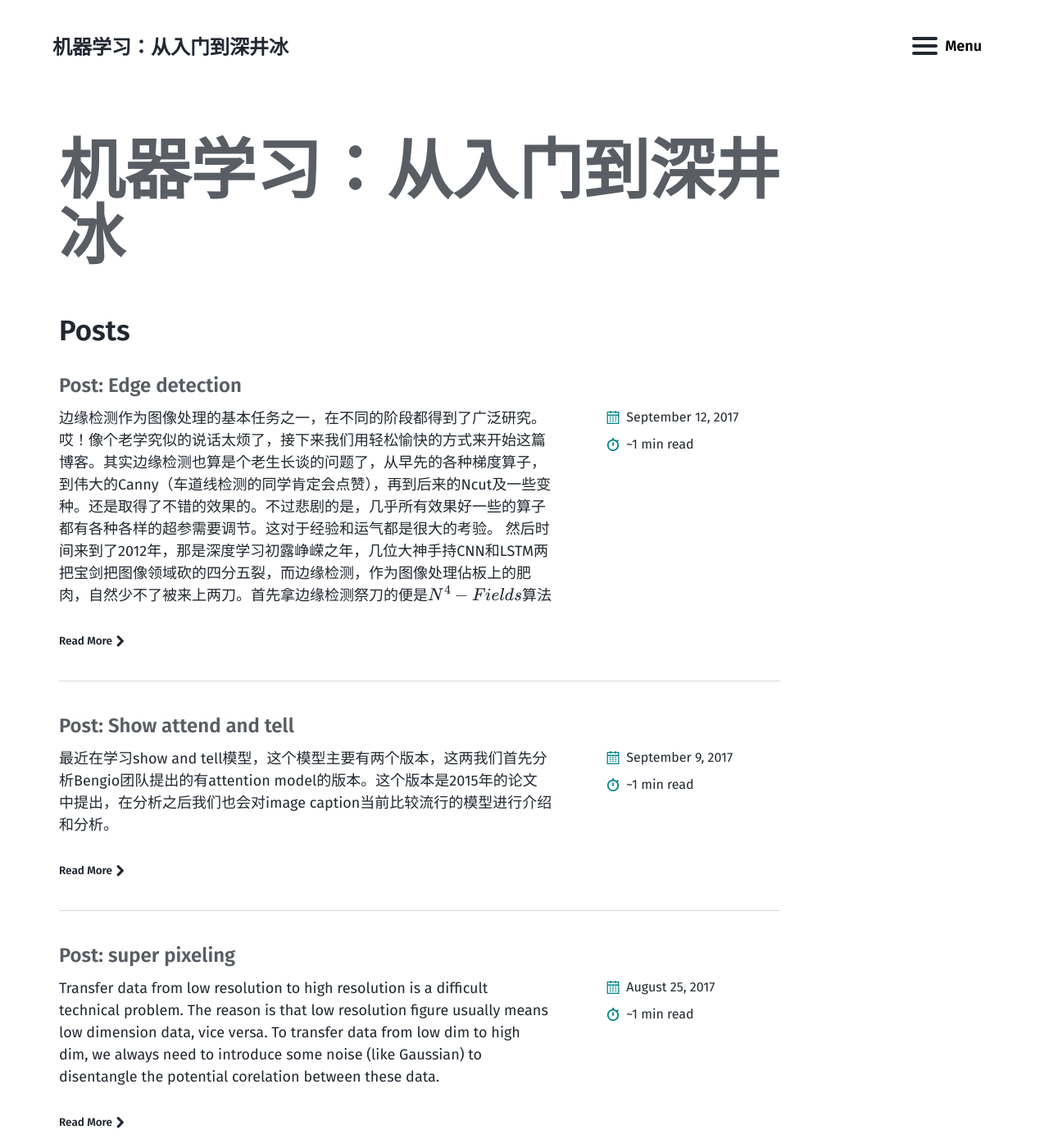
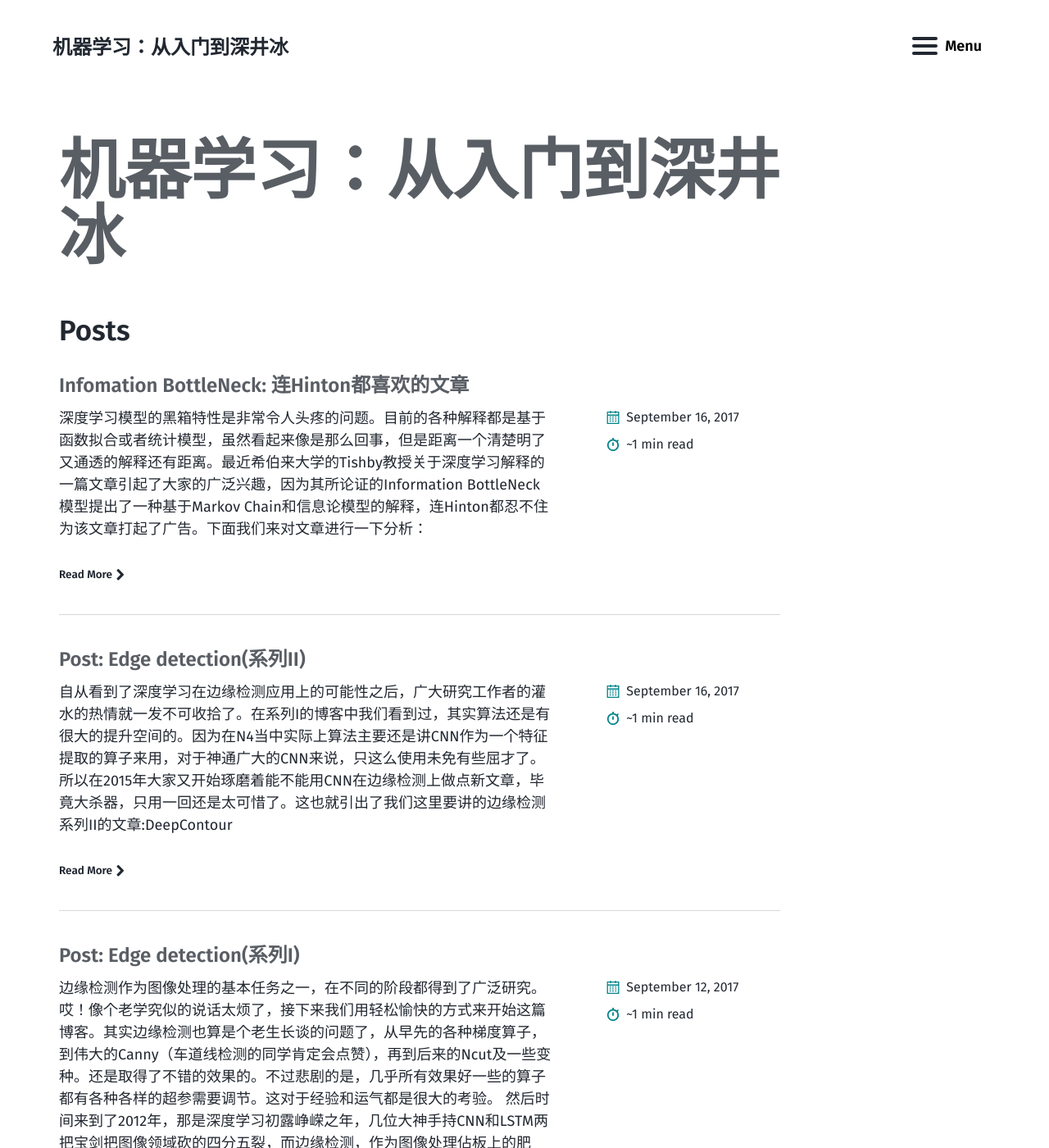
Before and after one commit to Primus-zhao/Primus-zhao.github.io, a Jekyll site: the page built from index.md, in a window 1280 px wide and 1400 px high. Shown: the whole window at 82% size. Built offline with Jekyll 4.4.1, drawn with Linux system fonts in a browser that asks for light colours; formulas are drawn with MathJax 3.

Commit message:
Information bottleneck

```diff
--- a/_posts/2017-09-12-post-edge-detection.md
+++ b/_posts/2017-09-12-post-edge-detection1.md
@@ -1,5 +1,5 @@
 ---
-title: "Post: Edge detection"
+title: "Post: Edge detection(系列I)"
 date: 2017-09-12
 categories:
   - Post
--- /dev/null
+++ b/_posts/2017-09-16-post-edge-detection2.md
@@ -0,0 +1,13 @@
+---
+title: "Post: Edge detection(系列II)"
+date: 2017-09-16
+categories:
+  - Post
+last_modified_at: 2017-09-16T22:00:25-05:00
+---
+
+自从看到了深度学习在边缘检测应用上的可能性之后，广大研究工作者的灌水的热情就一发不可收拾了。在系列I的博客中我们看到过，其实算法还是有很大的提升空间的。因为在N4当中实际上算法主要还是讲CNN作为一个特征提取的算子来用，对于神通广大的CNN来说，只这么使用未免有些屈才了。所以在2015年大家又开始琢磨着能不能用CNN在边缘检测上做点新文章，毕竟大杀器，只用一回还是太可惜了。这也就引出了我们这里要讲的边缘检测系列II的文章:DeepContour
+
+## DeepContour
+
+这次的好消息是我们终于有一个像样的名字了。DeepContour的思路也很直接，每次从原始图像中截取45*45的子图片，然后讲这些子图片进行分类，看看它们是否属于预定的Contour的类型，根据分类结果确定该片区域的Contour形状。当然，由于选取区域的过程中是连续的，所以最后要采用nms对有重叠的部分进行处理，保证对每个区域会输出最大可能性的Contour。
--- /dev/null
+++ b/_posts/2017-09-23-post-InfoBottleNeck.md
@@ -0,0 +1,16 @@
+---
+title: "Infomation BottleNeck: 连Hinton都喜欢的文章"
+date: 2017-09-16
+categories:
+  - Post
+last_modified_at: 2017-09-16T22:00:25-05:00
+---
+
+深度学习模型的黑箱特性是非常令人头疼的问题。目前的各种解释都是基于函数拟合或者统计模型，虽然看起来像是那么回事，但是距离一个清楚明了又通透的解释还有距离。最近希伯来大学的Tishby教授关于深度学习解释的一篇文章引起了大家的广泛兴趣，因为其所论证的Information BottleNeck模型提出了一种基于Markov Chain和信息论模型的解释，连Hinton都忍不住为该文章打起了广告。下面我们来对文章进行一下分析：
+
+## 信息论基础
+
+为了理解Information BottleNeck，一些基本的信息论知识必不可少。下面我们来对信息论中的各种不同的熵的定义进行一个简要的介绍。
+首先，什么是熵？一言不合就得上公式，对于某个随机变量x，其熵的计算方法为：
+
+$$H(x) = -\sigma_{x\inX}p(x)logp(x)$$
```
